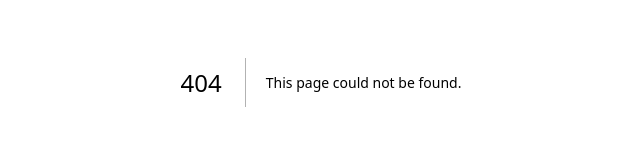
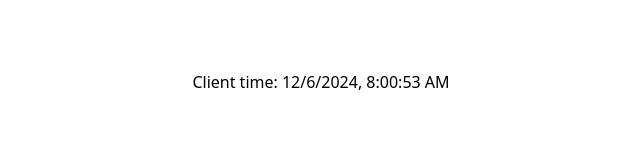
Before and after one commit to robpataki/hey-mike-is-it-friday-yet, a Next.js app: page /hey-mike-is-it-friday-yet/date in a window 1280 px wide. Before the commit this address had no page. Shown: the part 318-464 px from the top of the page, without its empty margins (319-959 px from the left). Built offline with nearby package versions, Linux system fonts and the light colour scheme.

Commit message:
Add date test page

```diff
--- /dev/null
+++ b/src/app/date/page.tsx
@@ -0,0 +1,11 @@
+import { ReactNode } from "react";
+import Layout from "@/app/layout";
+import { LocaleDate } from "@/components/LocaleDate/LocaleDate";
+
+export default function Page() {
+  return <LocaleDate />;
+}
+
+Page.getLayout = function getLayout(page: ReactNode) {
+  return <Layout>{page}</Layout>;
+};
--- a/src/app/page.tsx
+++ b/src/app/page.tsx
@@ -1,7 +1,7 @@
 import { ReactNode } from "react";
 
-import Layout from "./layout";
-import { data } from "../data/data";
+import Layout from "@/app/layout";
+import { data } from "@/data/data";
 import { ArtGallery } from "@/components/ArtGallery/ArtGallery";
 import { Artwork } from "@/shared/constants";
 
--- a/src/components/Answer/Answer.tsx
+++ b/src/components/Answer/Answer.tsx
@@ -29,5 +29,3 @@ export const Answer = (props: AnswerProps) => {
 
   return <p className={className}>{contents}</p>;
 };
-
-export default Answer;
--- a/src/components/ArtGallery/ArtGallery.tsx
+++ b/src/components/ArtGallery/ArtGallery.tsx
@@ -57,5 +57,3 @@ export const ArtGallery = (props: ArtGalleryProps) => {
     </div>
   );
 };
-
-export default ArtGallery;
--- a/src/components/AsciiArtFrame/AsciiArtFrame.tsx
+++ b/src/components/AsciiArtFrame/AsciiArtFrame.tsx
@@ -90,5 +90,3 @@ export const AsciiArtFrame = (props: AsciiArtFrameProps) => {
     </div>
   );
 };
-
-export default AsciiArtFrame;
--- a/src/components/FunkyToggleButton/FunkyToggleButton.tsx
+++ b/src/components/FunkyToggleButton/FunkyToggleButton.tsx
@@ -59,5 +59,3 @@ export const FunkyToggleButton = (props: FunkyToggleButtonProps) => {
     </div>
   );
 };
-
-export default FunkyToggleButton;
--- /dev/null
+++ b/src/components/LocaleDate/LocaleDate.tsx
@@ -0,0 +1,24 @@
+"use client";
+
+import { Suspense } from "react";
+import { useHydration } from "@/hooks/useHydration";
+
+export const LocaleDate = () => {
+  const isHydrated = useHydration();
+  return (
+    <Suspense key={isHydrated ? "local" : "utc"}>
+      <time
+        dateTime={new Date().toLocaleString()}
+        style={{
+          position: "absolute",
+          top: "50%",
+          left: "50%",
+          transform: "translate(-50%, -50%)",
+        }}
+      >
+        {isHydrated ? "Client" : "Server"} time: {new Date().toLocaleString()}
+        {isHydrated ? "" : " (UTC)"}
+      </time>
+    </Suspense>
+  );
+};
--- /dev/null
+++ b/src/hooks/useHydration.ts
@@ -0,0 +1,9 @@
+import { useEffect, useState } from "react";
+
+export function useHydration() {
+  const [isHhydrated, setIsHydrated] = useState(false);
+  useEffect(() => {
+    setIsHydrated(true);
+  }, []);
+  return isHhydrated;
+}
```
